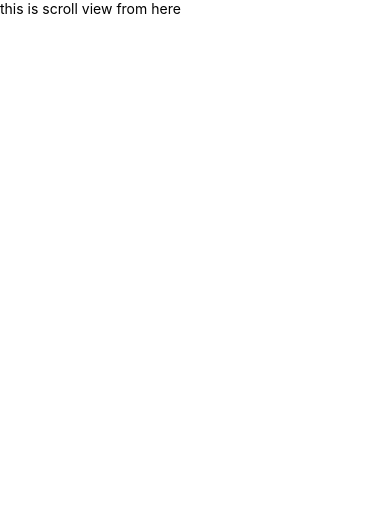
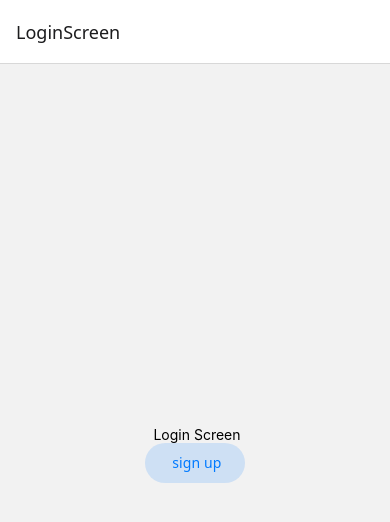
Before and after one commit to Siraj-dev-ui/SmartLock-App, a React Native app: screen /LoginScreen in a window 390 px wide. Shown: the top 522 px of the page. Built offline with nearby package versions, Linux system fonts and the light colour scheme.

Commit message:
stack navigation added

```diff
--- a/App.tsx
+++ b/App.tsx
@@ -1,17 +1,27 @@
 import React from 'react';
 import {ScrollView, SafeAreaView, Text, View} from 'react-native';
+import {createNativeStackNavigator} from '@react-navigation/native-stack';
+import {NavigationContainer} from '@react-navigation/native';
+import LoginScreen from './src/Screens/LoginScreen';
+import SignUpScreen from './src/Screens/SignUpScreen';
 
+const HomeScreen = () => {
+  return (
+    <View>
+      <Text>Home screen</Text>
+    </View>
+  );
+};
+
+const Stack = createNativeStackNavigator();
 function App(): React.JSX.Element {
-  const safePadding = '5%';
-
   return (
-    <SafeAreaView>
-        <View>
-          <View style={{paddingRight: safePadding}}>
-            <Text style={{color: 'black'}}>this is scroll view from here</Text>
-          </View>
-        </View>
-    </SafeAreaView>
+    <NavigationContainer>
+      <Stack.Navigator initialRouteName="LoginScreen">
+        <Stack.Screen name="LoginScreen" component={LoginScreen} />
+        <Stack.Screen name="SignUpScreen" component={SignUpScreen} />
+      </Stack.Navigator>
+    </NavigationContainer>
   );
 }
 
--- /dev/null
+++ b/src/Screens/LoginScreen/LoginScreen.js
@@ -0,0 +1,19 @@
+import react from 'react';
+import {View, Text} from 'react-native';
+import {useNavigation} from '@react-navigation/native';
+import {Button} from '@react-navigation/elements';
+
+const LoginScreen = () => {
+  const navigation = useNavigation();
+  return (
+    <View style={{flex: 1, alignItems: 'center', justifyContent: 'center'}}>
+      <Text> Login Screen</Text>
+      <Button onPressIn={() => navigation.navigate('SignUpScreen')}>
+        {' '}
+        sign up
+      </Button>
+    </View>
+  );
+};
+
+export default LoginScreen;
--- /dev/null
+++ b/src/Screens/LoginScreen/index.js
@@ -0,0 +1 @@
+export {default} from './LoginScreen'
--- /dev/null
+++ b/src/Screens/SignUpScreen/SignUpScreen.js
@@ -0,0 +1,12 @@
+import react from 'react';
+import {View, Text} from 'react-native';
+
+const SignUpScreen = () => {
+  return (
+    <View style={{flex: 1, alignItems: 'center', justifyContent: 'center'}}>
+      <Text>Signup scree</Text>
+    </View>
+  );
+};
+
+export default SignUpScreen;
--- /dev/null
+++ b/src/Screens/SignUpScreen/index.js
@@ -0,0 +1 @@
+export {default} from './SignUpScreen';
```
Also changed, not shown: package.json (+6 -1 lines), 3 other files (tests, documents, lock files or other folders).
